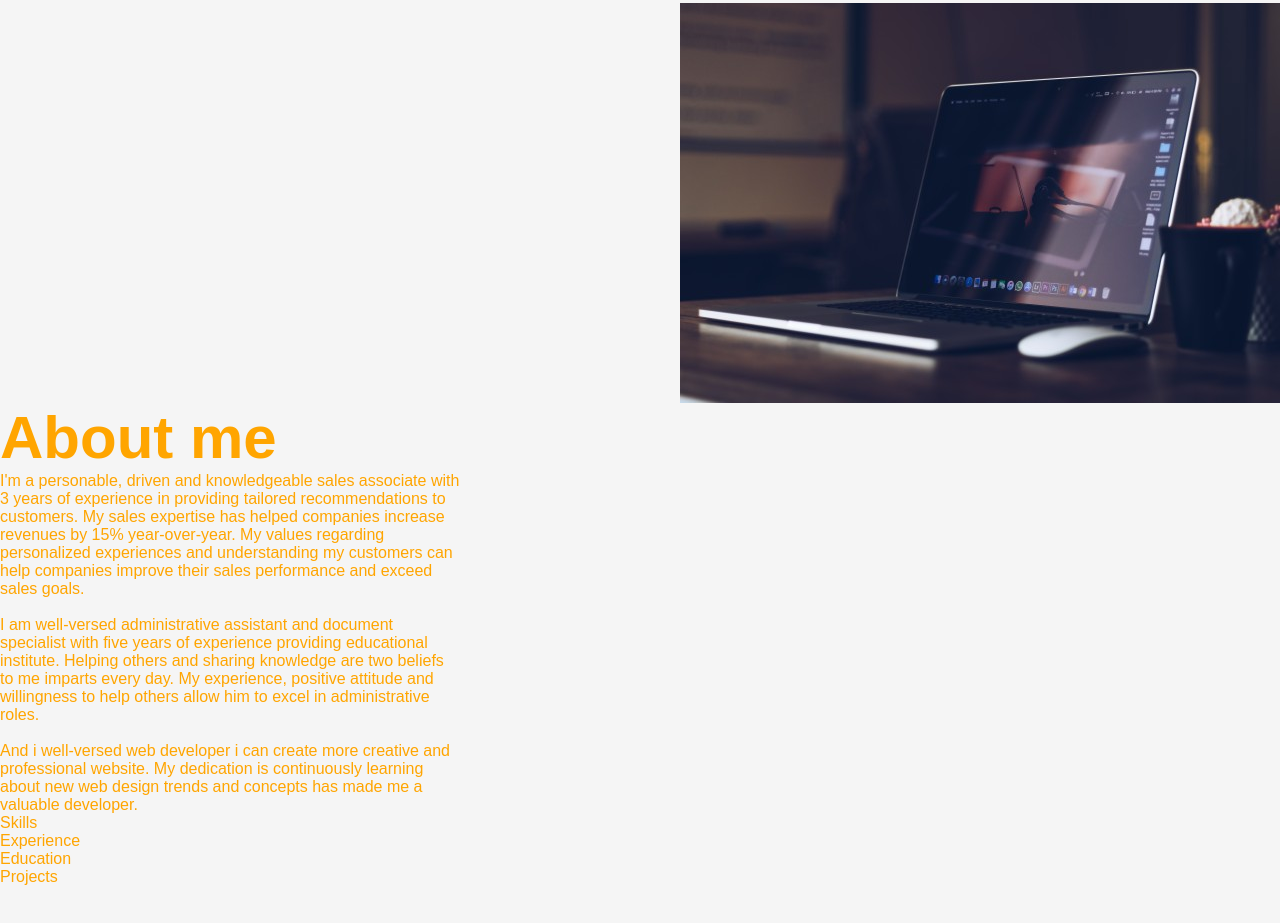
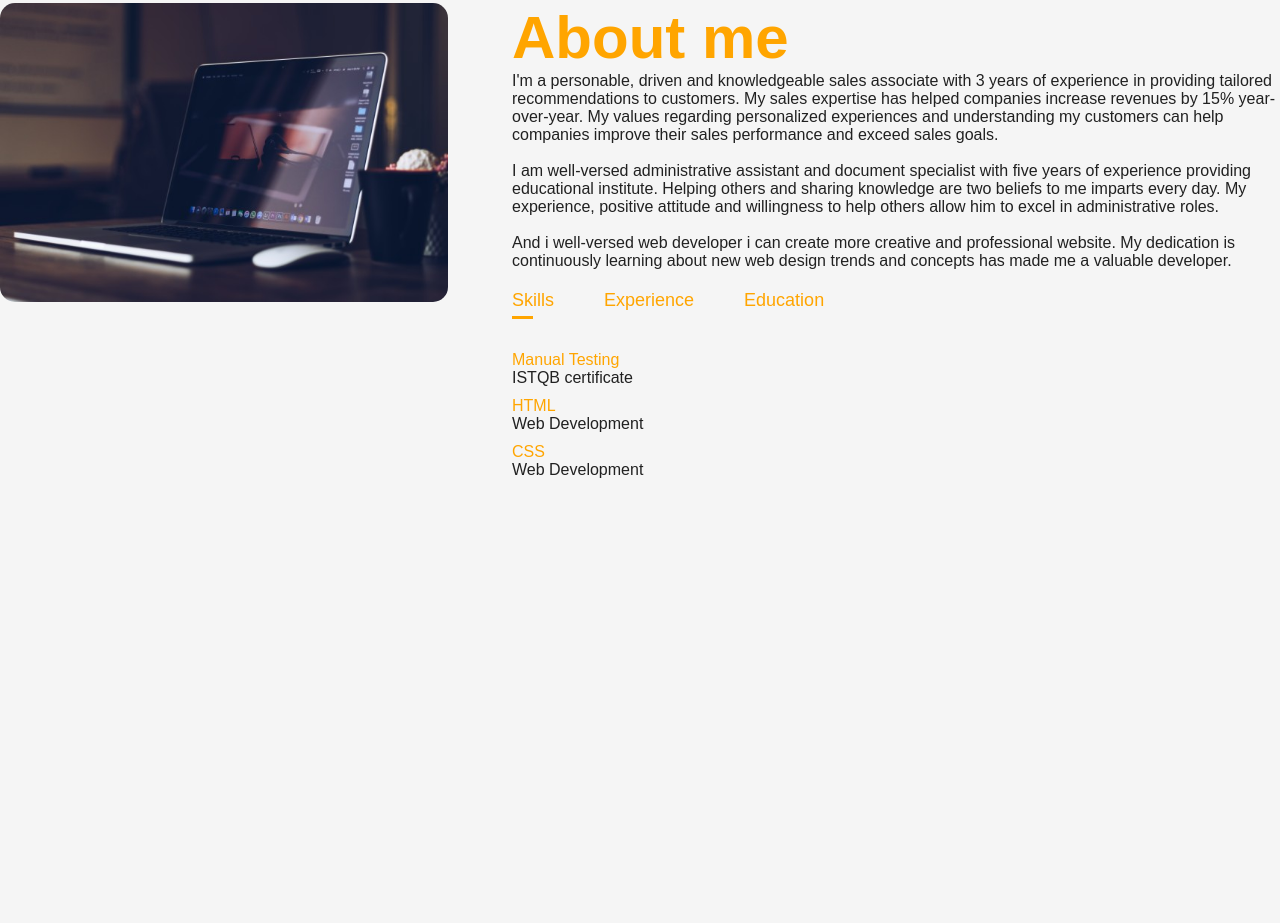
Before and after one commit to Rekhasriraman/Rekha-Portfolio, a website: page pages/index.html in a window 1280 px wide. Shown: the part 935-1858 px from the top of the page. After the commit the page ends 1504 px from the top, so only its background shows below. Drawn offline with Linux system fonts and the light colour scheme.

Commit message:
add nav-links

```diff
--- a/pages/index.html
+++ b/pages/index.html
@@ -33,8 +33,9 @@
     <div id="about">
       <div class="about-container">
         <div class="about-row">
-          <div class="about-col-1"></div>
-          <img src="../public/about1.jpg" alt="about-img" />
+          <div class="about-col-1">
+            <img src="../public/about1.jpg" alt="about-img" />
+          </div>
           <div class="about-col-2">
             <h1 class="about-title">About me</h1>
             <p>
@@ -60,14 +61,62 @@
               new web design trends and concepts has made me a valuable
               developer.
             </p>
-            <div class="tab-titles"></div>
-            <p class="tab-links">Skills</p>
-            <p class="tab-links">Experience</p>
-            <p class="tab-links">Education</p>
-            <p class="tab-links">Projects</p>
+            <div class="tab-titles">
+              <p class="tab-links active-link" onclick="opentab('skills')">
+                Skills
+              </p>
+              <p class="tab-links" onclick="opentab('experience')">
+                Experience
+              </p>
+              <p class="tab-links" onclick="opentab('education')">Education</p>
+            </div>
+            <div class="tab-contents active-tab" id="skills">
+              <ul>
+                <li><span>Manual Testing</span><br />ISTQB certificate</li>
+                <li><span>HTML</span><br />Web Development</li>
+                <li><span>CSS</span><br />Web Development</li>
+              </ul>
+            </div>
+            <div class="tab-contents" id="experience">
+              <ul>
+                <li>
+                  <span>2016-2019</span><br />Project Coordinator/Inside Sales
+                  Executive
+                </li>
+                <li>
+                  <span>2009-2016</span><br />Document Specialist/Student
+                  coordinator/Project coordinator
+                </li>
+              </ul>
+            </div>
+            <div class="tab-contents" id="education">
+              <ul>
+                <li>
+                  <span>2009</span><br />Master of Business Administration-India
+                </li>
+                <li>
+                  <span>2006</span><br />Bachelor of Business Economics-India
+                </li>
+              </ul>
+            </div>
           </div>
         </div>
       </div>
     </div>
+    <script>
+      var tablinks = document.getElementsByClassName("tab-links");
+      var tabcontents = document.getElementsByClassName("tab-contents");
+
+      function opentab(tabname) {
+        for (tablink of tablinks) {
+          tablink.classList.remove("active-link");
+        }
+        for (tabcontent of tabcontents) {
+          tabcontent.classList.remove("active-tab");
+        }
+        event.currentTarget.classList.add("active-link");
+        document.getElementById(tabname).classList.add("active-tab");
+      }
+    </script>
   </body>
 </html>
--- a/styles/index.css
+++ b/styles/index.css
@@ -100,7 +100,7 @@ span {
 }
 
 .about-col-1 {
-  flex-basis: 0;
+  flex-basis: 35%;
 }
 
 .about-col-1 img {
@@ -110,6 +110,7 @@ span {
 
 .about-col-2 {
   flex-basis: 60%;
+  color: #212121;
 }
 
 .about-title {
@@ -118,8 +119,48 @@ span {
   color: orange;
 }
 
-.about-col-2 p {
-  margin-right: 20%;
-  padding-right: 20%;
-  display: flexbox;
+.tab-titles {
+  display: flex;
+  margin: 20px 0 40px;
+  color: orange;
 }
+
+.tab-links {
+  margin-right: 50px;
+  font-size: 18px;
+  font-weight: 500;
+  cursor: pointer;
+  position: relative;
+}
+
+.tab-links::after {
+  content: "";
+  width: 0;
+  height: 3px;
+  background: orange;
+  position: absolute;
+  left: 0;
+  bottom: -8px;
+  transition: 0.5s;
+}
+
+.tab-links.active-link::after {
+  width: 50%;
+}
+
+.tab-contents ul li {
+  list-style: none;
+  margin: 10px 0;
+}
+
+.tab-contents ul li span {
+  color: orange;
+}
+
+.tab-contents {
+  display: none;
+}
+
+.tab-contents.active-tab {
+  display: block;
+}
```
Also changed, not shown: .cspell.json.
